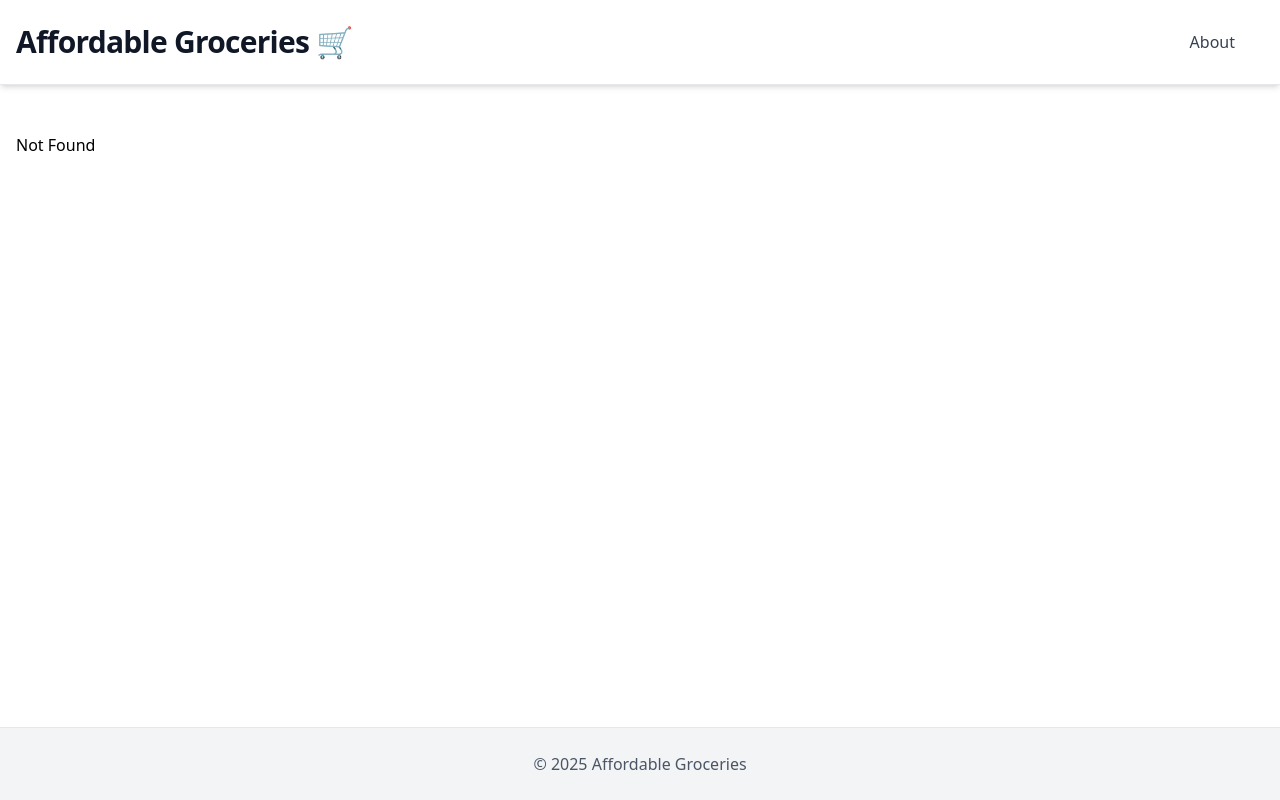
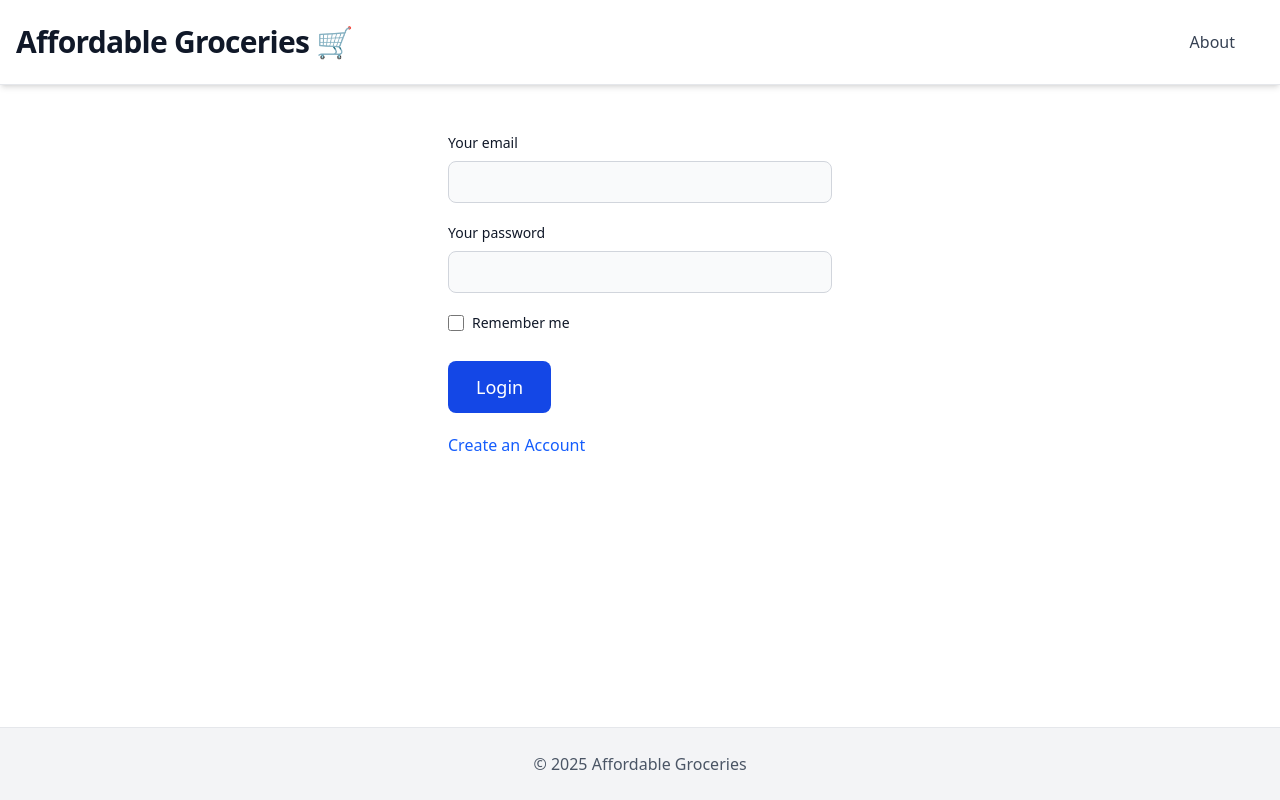
Before and after one commit to neidymlg/CPSC-449-Grocery-Website, a React (Vite) app in the folder client/: page /login in a window 1280 px wide. Before the commit this address had no page. Built offline with nearby package versions, Linux system fonts and the light colour scheme.

Commit message:
login page

```diff
--- a/client/package.json
+++ b/client/package.json
@@ -14,6 +14,7 @@
     "@tanstack/react-router": "^1.112.0",
     "react": "^19.0.0",
     "react-dom": "^19.0.0",
+    "react-router-dom": "^7.4.0",
     "tailwindcss": "^4.0.9"
   },
   "devDependencies": {
--- a/client/src/routeTree.gen.ts
+++ b/client/src/routeTree.gen.ts
@@ -11,10 +11,17 @@
 // Import Routes
 
 import { Route as rootRoute } from './routes/__root'
+import { Route as LoginImport } from './routes/login'
 import { Route as AboutImport } from './routes/about'
 import { Route as IndexImport } from './routes/index'
 
 // Create/Update Routes
+
+const LoginRoute = LoginImport.update({
+  id: '/login',
+  path: '/login',
+  getParentRoute: () => rootRoute,
+} as any)
 
 const AboutRoute = AboutImport.update({
   id: '/about',
@@ -46,6 +53,13 @@ declare module '@tanstack/react-router' {
       preLoaderRoute: typeof AboutImport
       parentRoute: typeof rootRoute
     }
+    '/login': {
+      id: '/login'
+      path: '/login'
+      fullPath: '/login'
+      preLoaderRoute: typeof LoginImport
+      parentRoute: typeof rootRoute
+    }
   }
 }
 
@@ -54,36 +68,41 @@ declare module '@tanstack/react-router' {
 export interface FileRoutesByFullPath {
   '/': typeof IndexRoute
   '/about': typeof AboutRoute
+  '/login': typeof LoginRoute
 }
 
 export interface FileRoutesByTo {
   '/': typeof IndexRoute
   '/about': typeof AboutRoute
+  '/login': typeof LoginRoute
 }
 
 export interface FileRoutesById {
   __root__: typeof rootRoute
   '/': typeof IndexRoute
   '/about': typeof AboutRoute
+  '/login': typeof LoginRoute
 }
 
 export interface FileRouteTypes {
   fileRoutesByFullPath: FileRoutesByFullPath
-  fullPaths: '/' | '/about'
+  fullPaths: '/' | '/about' | '/login'
   fileRoutesByTo: FileRoutesByTo
-  to: '/' | '/about'
-  id: '__root__' | '/' | '/about'
+  to: '/' | '/about' | '/login'
+  id: '__root__' | '/' | '/about' | '/login'
   fileRoutesById: FileRoutesById
 }
 
 export interface RootRouteChildren {
   IndexRoute: typeof IndexRoute
   AboutRoute: typeof AboutRoute
+  LoginRoute: typeof LoginRoute
 }
 
 const rootRouteChildren: RootRouteChildren = {
   IndexRoute: IndexRoute,
   AboutRoute: AboutRoute,
+  LoginRoute: LoginRoute,
 }
 
 export const routeTree = rootRoute
@@ -97,7 +116,8 @@ export const routeTree = rootRoute
       "filePath": "__root.tsx",
       "children": [
         "/",
-        "/about"
+        "/about",
+        "/login"
       ]
     },
     "/": {
@@ -105,6 +125,9 @@ export const routeTree = rootRoute
     },
     "/about": {
       "filePath": "about.tsx"
+    },
+    "/login": {
+      "filePath": "login.tsx"
     }
   }
 }
--- a/client/src/routes/index.tsx
+++ b/client/src/routes/index.tsx
@@ -12,9 +12,9 @@ const Home = () => {
         door.
       </p>
       <Link
-        to="/search"
+        to="/login"
         search={{ q: "" }}
-        className="text-white bg-gradient-to-r from-cyan-500 to-blue-500 hover:bg-gradient-to-bl focus:ring-4 focus:outline-none focus:ring-cyan-300 dark:focus:ring-cyan-800 font-medium rounded-lg text-lg px-10 py-5 text-center me-2 mb-2 m-10"
+        className="text-white bg-gradient-to-r from-cyan-500 to-blue-500 hover:bg-gradient-to-bl focus:ring-4 focus:outline-none focus:ring-cyan-300 dark:focus:ring-cyan-800 font-medium rounded-lg text-xl px-10 py-5 text-center me-2 mb-2 m-10"
       >
         Log In
       </Link>
--- /dev/null
+++ b/client/src/routes/login.tsx
@@ -0,0 +1,80 @@
+import React, { useState } from "react";
+// import { useNavigate } from "react-router-dom";
+import { createFileRoute, Link } from "@tanstack/react-router";
+
+const RouteComponent = () => {
+  const [email, setEmail] = useState("");
+  const [password, setPassword] = useState("");
+
+  return (
+    <div className="max-w-sm mx-auto">
+      <form>
+        <div className="mb-5">
+          <label
+            htmlFor="email"
+            className="block mb-2 text-sm font-medium text-gray-900"
+          >
+            Your email
+          </label>
+          <input
+            type="email"
+            id="email"
+            className="bg-gray-50 border border-gray-300 text-gray-900 text-sm rounded-lg focus:ring-blue-500 focus:border-blue-500 block w-full p-2.5"
+            placeholder=""
+            value={email}
+            onChange={(e) => setEmail(e.target.value)}
+            required
+          />
+        </div>
+        <div className="mb-5">
+          <label
+            htmlFor="password"
+            className="block mb-2 text-sm font-medium text-gray-900"
+          >
+            Your password
+          </label>
+          <input
+            type="password"
+            id="password"
+            className="bg-gray-50 border border-gray-300 text-gray-900 text-sm rounded-lg focus:ring-blue-500 focus:border-blue-500 block w-full p-2.5 "
+            value={password}
+            onChange={(e) => setPassword(e.target.value)}
+            required
+          />
+        </div>
+        <div className="flex items-start mb-5">
+          <div className="flex items-center h-5">
+            <input
+              id="remember"
+              type="checkbox"
+              value=""
+              className="w-4 h-4 border border-gray-300 rounded-sm bg-gray-50 focus:ring-3 focus:ring-blue-300 dark:bg-gray-700"
+            />
+          </div>
+          <label
+            htmlFor="remember"
+            className="ms-2 mb-2 text-sm font-medium text-gray-900"
+          >
+            Remember me
+          </label>
+        </div>
+        <button
+          type="submit"
+          className="text-white bg-blue-700 hover:bg-blue-800 focus:ring-4 focus:outline-none focus:ring-blue-300 font-medium rounded-lg text-lg w-full sm:w-auto px-7 py-3 text-center mb-5"
+        >
+          Login
+        </button>
+      </form>
+      <Link
+        to="/create-account"
+        className="font-medium text-blue-600 hover:underline"
+      >
+        Create an Account
+      </Link>
+    </div>
+  );
+};
+
+export const Route = createFileRoute("/login")({
+  component: RouteComponent,
+});
```
Also changed, not shown: 1 other file (tests, documents, lock files or other folders).
